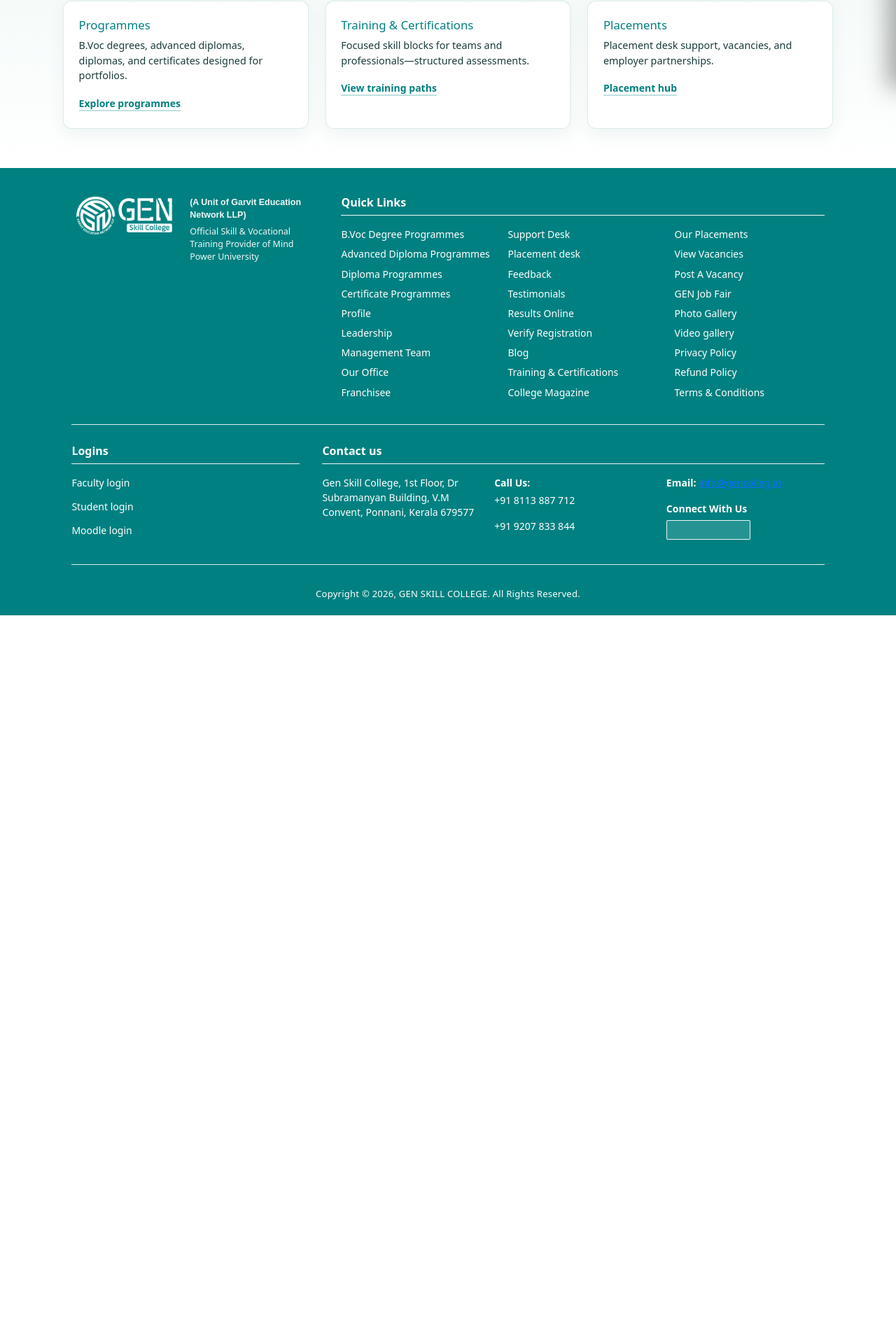
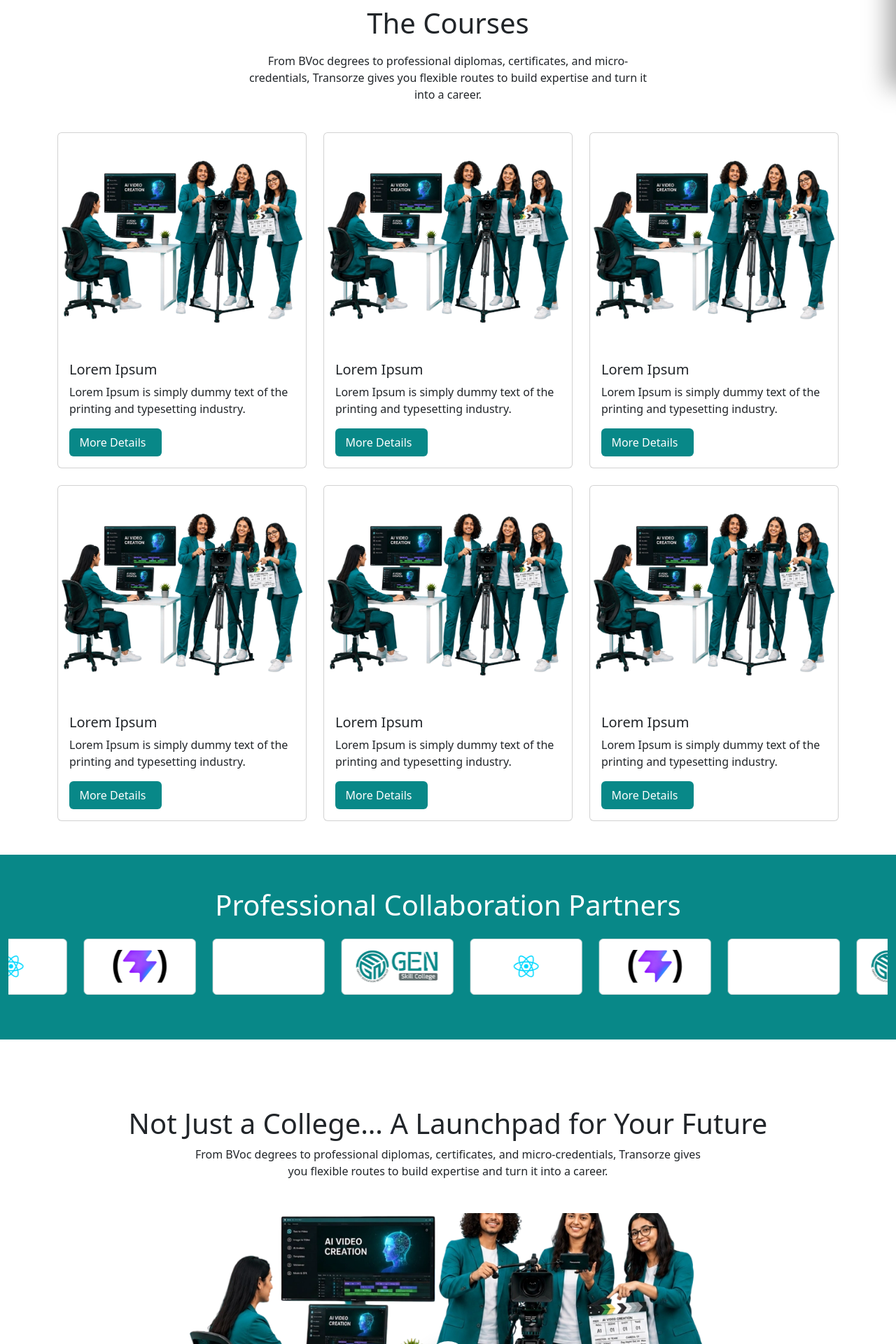
Before and after one commit to abhinandvktl/GEN-SKILL-COLLEGE, a React (Vite) app: page / in a window 1280 px wide. Shown: the part 674-2594 px from the top of the page at 70% size. Before the commit the page ends 1553 px from the top, so only its background shows below. Built offline with nearby package versions, Linux system fonts and the light colour scheme; a web font is replaced by a local one.

Commit message:
partners,iframe

```diff
--- /dev/null
+++ b/src/components/CoursesSection.css
@@ -0,0 +1,41 @@
+/* =======================================================================  Course section */
+.out-text {
+  max-width: 600px;
+  margin: 0 auto;
+  padding: 10px 0;
+  text-align: center;
+}
+
+.card {
+  border-radius: 10px;
+  overflow: hidden;
+}
+.card img {
+  width: 100%;
+  height: auto;
+  display: block;
+}
+
+.card-body .btn-more-details {
+  background-color: #088888;
+  color: #fff;
+  max-width: 12rem;
+  margin-left: auto;
+  display: inline-flex;
+  align-items: center;
+  gap: 8px;
+  border: none;
+  padding: .5rem .9rem;
+}
+
+.btn-more-details i {
+  display: inline-block;
+  transform: translateX(-6px);
+  opacity: 0;
+  transition: transform .25s ease, opacity .25s ease;
+}
+
+.btn-more-details:hover i {
+  transform: translateX(0);
+  opacity: 1;
+}
--- /dev/null
+++ b/src/components/CoursesSection.jsx
@@ -0,0 +1,62 @@
+import React, { useEffect } from "react";
+import { Link } from "react-router-dom";
+import AOS from "aos";
+import "aos/dist/aos.css";
+import '../components/CoursesSection.css';
+
+import cardImg from "../assets/AI-Filmmaking-image.webp";
+
+const courses = Array.from({ length: 6 }).map((_, i) => ({
+  id: i + 1,
+  title: "Lorem Ipsum",
+  text:
+    "Lorem Ipsum is simply dummy text of the printing and typesetting industry.",
+  img: cardImg,
+}));
+
+export default function CoursesSection() {
+  useEffect(() => {
+    AOS.init({ duration: 600, once: true });
+  }, []);
+
+  return (
+    <section className="container mt-5 courses-section">
+      <div className="row">
+        <div className="col text-center" data-aos="fade-up">
+          <h1 className="tw-bold">The Courses</h1>
+          <p className="out-text">
+            From BVoc degrees to professional diplomas, certificates, and
+            micro-credentials, Transorze gives you flexible routes to build
+            expertise and turn it into a career.
+          </p>
+        </div>
+      </div>
+
+      <div className="row mt-2 row-cols-1 row-cols-md-3 g-4">
+        {courses.map((course) => (
+          <div
+            key={course.id}
+            className="col"
+            data-aos="zoom-in"
+            data-aos-delay="100"
+          >
+            <div className="card h-100">
+              <img
+                src={course.img}
+                className="card-img-top img-fluid"
+                alt={`${course.title} image`}
+              />
+              <div className="card-body">
+                <h5 className="card-title">{course.title}</h5>
+                <p className="card-text">{course.text}</p>
+                <Link to={`/courses/${course.id}`} className="btn btn-end btn-more-details">
+                  More Details <i className="bi bi-arrow-right" />
+                </Link>
+              </div>
+            </div>
+          </div>
+        ))}
+      </div>
+    </section>
+  );
+}
--- /dev/null
+++ b/src/components/PartnersSection.css
@@ -0,0 +1,48 @@
+.partners {
+  background-color: #088888;
+}
+
+.partners h1 {
+  color: #ffffff;
+}
+
+.marquee-wrapper {
+  overflow: hidden;
+  width: 100%;
+  padding: 16px 0;
+}
+
+.marquee-track {
+  display: flex;
+  width: max-content;
+  animation: marquee 20s linear infinite;
+}
+
+.logo-card {
+  width: 160px;
+  height: 80px;
+  background: #ffffff;
+  border: 1px solid #e0e0e0;
+  border-radius: 6px;
+  display: flex;
+  align-items: center;
+  justify-content: center;
+  margin: 0 12px;
+  flex-shrink: 0;
+  padding: 10px 14px;
+}
+
+.logo-img {
+  max-width: 100%;
+  max-height: 100%;
+  object-fit: contain;
+}
+
+@keyframes marquee {
+  0% {
+    transform: translateX(0);
+  }
+  100% {
+    transform: translateX(-50%);
+  }
+}
--- /dev/null
+++ b/src/components/PartnersSection.jsx
@@ -0,0 +1,50 @@
+import React from "react";
+import "./PartnersSection.css";
+
+import logo1 from "../assets/Footer-logo-white.webp";
+import logo2 from "../assets/Logo-Navbar.webp";
+import logo3 from "../assets/react.svg";
+import logo4 from "../assets/vite.svg";
+
+const logos = [
+  { src: logo1, alt: "Partner 1" },
+  { src: logo2, alt: "Partner 2" },
+  { src: logo3, alt: "React" },
+  { src: logo4, alt: "Vite" },
+];
+
+const repeatedLogos = [...logos, ...logos];
+
+export default function PartnersSection() {
+  return (
+    <div className="container-fluid py-5 mt-5 partners">
+      <div className="row">
+        <div className="col text-center" data-aos="fade-up">
+          <h1 className="tw-bold">Professional Collaboration Partners</h1>
+        </div>
+      </div>
+
+      <div className="row">
+        <div className="col">
+          <div className="marquee-wrapper" data-aos="zoom-in">
+            <div className="marquee-track">
+              {/* First copy */}
+              {repeatedLogos.map((logo, index) => (
+                <div className="logo-card" key={index}>
+                  <img src={logo.src} alt={logo.alt} className="logo-img" />
+                </div>
+              ))}
+
+              {/* Duplicate for seamless loop */}
+              {repeatedLogos.map((logo, index) => (
+                <div className="logo-card" key={`copy-${index}`}>
+                  <img src={logo.src} alt={logo.alt} className="logo-img" />
+                </div>
+              ))}
+            </div>
+          </div>
+        </div>
+      </div>
+    </div>
+  );
+}
--- /dev/null
+++ b/src/components/VideoSection.css
@@ -0,0 +1,31 @@
+.video-section .out-text {
+  max-width: 740px;
+  margin: 0 auto;
+  padding: 0;
+}
+
+.youtube {
+  width: 100%;
+  max-width: 760px;
+  margin: 0 auto;
+}
+
+.video-thumb {
+  cursor: pointer;
+}
+
+.video-thumb .play-button {
+  width: 60px;
+  height: 60px;
+  background: #ffffff;
+  border-radius: 50%;
+  display: flex;
+  align-items: center;
+  justify-content: center;
+  box-shadow: 0 10px 30px rgba(0, 0, 0, 0.15);
+}
+
+.video-thumb:focus-visible {
+  outline: 3px solid rgba(8, 136, 136, 0.8);
+  outline-offset: 4px;
+}
--- /dev/null
+++ b/src/components/VideoSection.jsx
@@ -0,0 +1,64 @@
+import { useState } from "react";
+import "./VideoSection.css";
+import thumbnail from "../assets/AI-Filmmaking-image.webp";
+
+export default function VideoSection() {
+  const [showVideo, setShowVideo] = useState(false);
+
+  return (
+    <section className="container py-5 mt-5 video-section">
+      <div className="row">
+        <div className="col text-center" data-aos="fade-up">
+          <h1 className="tw-bold">Not Just a College… A Launchpad for Your Future</h1>
+          <p className="out-text mt-2">
+            From BVoc degrees to professional diplomas, certificates, and micro-credentials, Transorze gives you flexible routes to build expertise and turn it into a career.
+          </p>
+        </div>
+      </div>
+
+      <div className="row mt-5">
+        <div className="col">
+          <div className="youtube" data-aos="fade-up">
+            {!showVideo ? (
+              <div
+                className="ratio ratio-16x9 position-relative video-thumb"
+                role="button"
+                tabIndex={0}
+                aria-label="Play introduction video"
+                onClick={() => setShowVideo(true)}
+                onKeyDown={(event) => {
+                  if (event.key === "Enter" || event.key === " ") {
+                    setShowVideo(true);
+                  }
+                }}
+              >
+                <img
+                  src={thumbnail}
+                  alt="Course video thumbnail"
+                  className="w-100 h-100 rounded-3"
+                  style={{ objectFit: "cover" }}
+                />
+                <div className="position-absolute top-50 start-50 translate-middle play-button">
+                  <svg width="20" height="20" viewBox="0 0 24 24" fill="#111" style={{ marginLeft: "3px" }}>
+                    <polygon points="5,3 19,12 5,21" />
+                  </svg>
+                </div>
+              </div>
+            ) : (
+              <div className="ratio ratio-16x9">
+                <iframe
+                  src="https://www.youtube.com/embed/1M6RqtYEca0?si=pjRY03uC5kT3w6_H&autoplay=1&modestbranding=1&rel=0"
+                  title="YouTube video player"
+                  frameBorder="0"
+                  allow="accelerometer; autoplay; clipboard-write; encrypted-media; gyroscope; picture-in-picture; web-share"
+                  referrerPolicy="strict-origin-when-cross-origin"
+                  allowFullScreen
+                />
+              </div>
+            )}
+          </div>
+        </div>
+      </div>
+    </section>
+  );
+}
--- a/src/pages/Home.jsx
+++ b/src/pages/Home.jsx
@@ -4,7 +4,9 @@ import { Link } from "react-router-dom";
 import AOS from "aos";
 import "aos/dist/aos.css";
 import "./Home.css";
-
+import CoursesSection from "../components/CoursesSection";
+import PartnersSection from "../components/PartnersSection";
+import VideoSection from "../components/VideoSection";
 
 // Import your images
 import heroImage from "../assets/direction landing page image.jpg";
@@ -144,32 +146,15 @@ export function Home() {
         </div>
       </div>
 
-      {/* Highlights Section */}
-      <section className="home-stripes" aria-label="Highlights">
-        <div className="home-stripes__inner">
-          <article className="home-card">
-            <h2 className="home-card__title">Programmes</h2>
-            <p className="home-card__text">
-              B.Voc degrees, advanced diplomas, diplomas, and certificates designed for portfolios.
-            </p>
-            <Link className="home-card__link" to="/programmes/bvoc">Explore programmes</Link>
-          </article>
-          <article className="home-card">
-            <h2 className="home-card__title">Training & Certifications</h2>
-            <p className="home-card__text">
-              Focused skill blocks for teams and professionals—structured assessments.
-            </p>
-            <Link className="home-card__link" to="/training-certifications">View training paths</Link>
-          </article>
-          <article className="home-card">
-            <h2 className="home-card__title">Placements</h2>
-            <p className="home-card__text">
-              Placement desk support, vacancies, and employer partnerships.
-            </p>
-            <Link className="home-card__link" to="/placement/our-placements">Placement hub</Link>
-          </article>
-        </div>
-      </section>
+      {/* Courses Section */}
+      <CoursesSection />
+
+      {/* Partners Section */}
+      <PartnersSection />
+
+      {/* Video Section */}
+      <VideoSection />
+
     </div>
   );
 }
```
